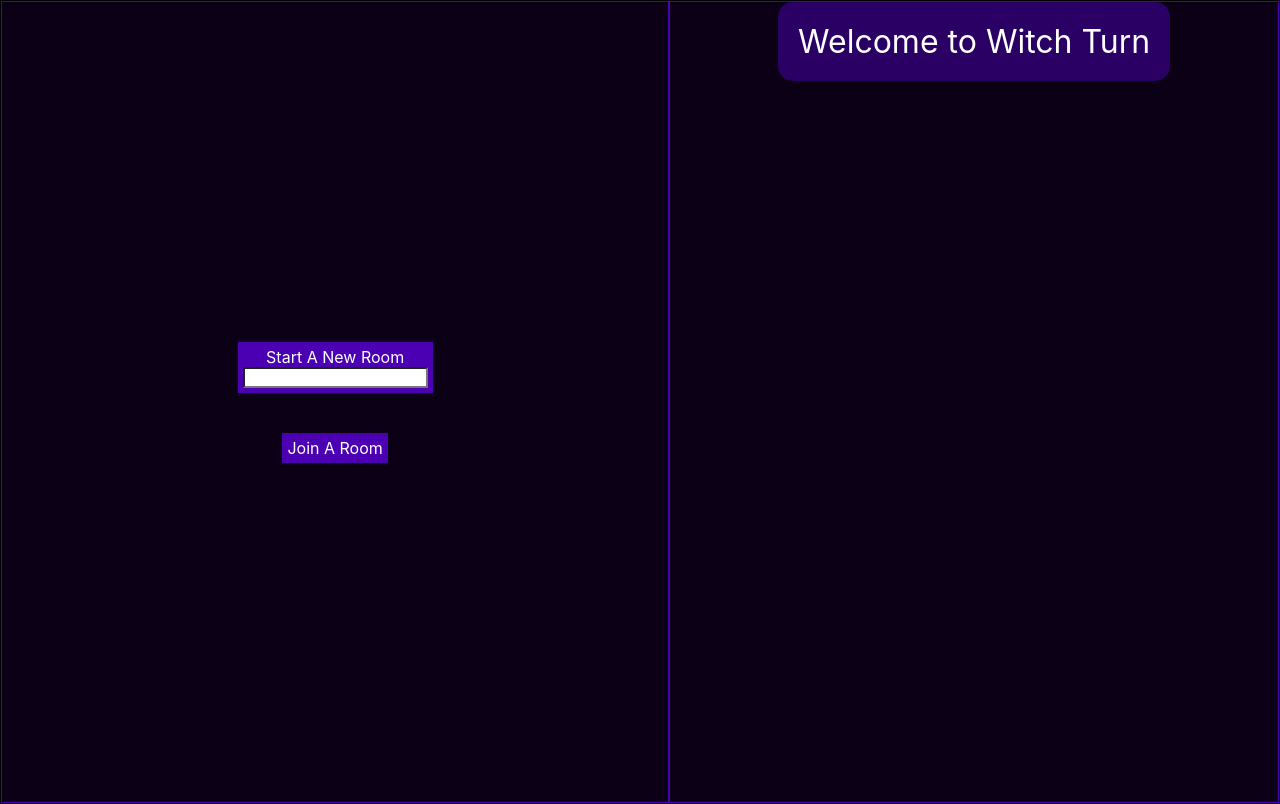
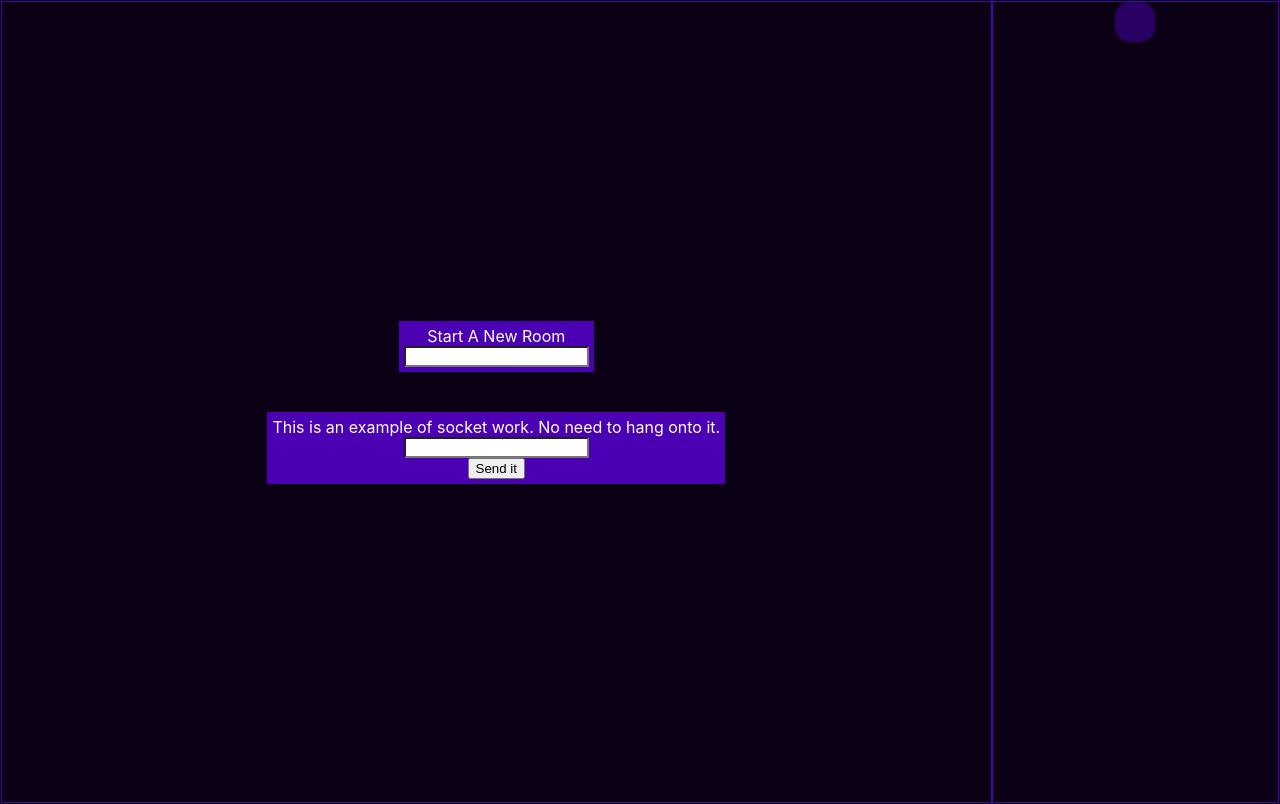
Before and after one commit to ScriptkidHicks/WitchTurnOnline, a React (Create React App) app in the folder witchturnonline/: page / in a window 1280 px wide. Built offline with nearby package versions, Linux system fonts and the light colour scheme; no server answers.

Commit message:
first version of communication between different access points

```diff
--- a/witchturnonline/src/App.js
+++ b/witchturnonline/src/App.js
@@ -1,5 +1,4 @@
 import './App.css';
-import styled from 'styled-components';
 import { Route, Routes } from 'react-router-dom';
 
 import LoginLandingPage from './Pages/LoginLandingPage';
--- a/witchturnonline/src/Pages/LoginLandingPage.js
+++ b/witchturnonline/src/Pages/LoginLandingPage.js
@@ -1,4 +1,4 @@
-import { useState } from "react";
+import { useEffect, useState } from "react";
 import {
   DefaultPageBody,
   DefaultPageColumn,
@@ -7,8 +7,34 @@ import {
 } from "../Components/StyledComponents/MainStyledComponents";
 import { LimitedInputCombo } from "../Components/SearchBars/GenericInputs";
 
+import { io } from "socket.io-client";
+
+const socket = io.connect("http://localhost:3001");
+
 function LoginLandingPage() {
   const [inputState, setInputState] = useState("");
+  const [message, setMessage] = useState("");
+
+  const [title, setTitle] = useState("");
+
+  function sendMessage() {
+    console.log("hemlo");
+    socket.emit("send_message", {message: message})
+  };
+
+  useEffect(() => {
+    const eventListener = (data) => {
+      console.log(data);
+    }
+
+    socket.on("receive_message", (data) => {
+      console.log(data.message);
+      setTitle(data.message);
+    })
+
+    return () => socket.off("receive_message", eventListener);
+  } , [socket]);
+
   return (
     <DefaultPageBody>
       <DefaultPageColumn flexGrow={2}>
@@ -21,11 +47,15 @@ function LoginLandingPage() {
             setInputState={setInputState}
           ></LimitedInputCombo>
         </GenericInputDiv>
-        <GenericInputDiv>Join A Room</GenericInputDiv>
+        <GenericInputDiv>
+          This is an example of socket work. No need to hang onto it.
+          <LimitedInputCombo inputState={message} setInputState={setMessage}></LimitedInputCombo>
+          <button onClick={sendMessage}>Send it</button>
+        </GenericInputDiv>
       </DefaultPageColumn>
       <DefaultPageColumn justifyContent={"flex-start"}>
         <MainTitleLabel flexGrow={1} maxWidth={"40%"} opacity={"0.5"}>
-          Welcome to Witch Turn
+          {title}
         </MainTitleLabel>
       </DefaultPageColumn>
     </DefaultPageBody>
```
Also changed, not shown: 1 other file (tests, documents, lock files or other folders).
